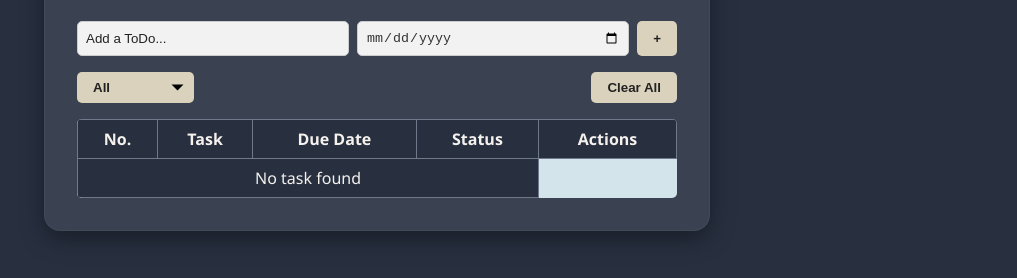
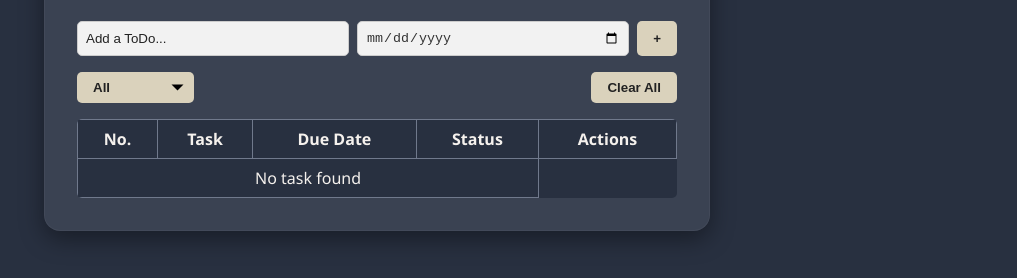
Before and after one commit to Revou-Coding-Camp/codingcamp-04-aug-25-hugowrtma, a plain HTML site: page index.html in a window 1280 px wide. Shown: the part 350-628 px from the top of the page, without its empty margins (263-1280 px from the left). Drawn offline with Linux system fonts and the light colour scheme.

Commit message:
styling fix

```diff
--- a/css/style.css
+++ b/css/style.css
@@ -150,7 +150,7 @@ button:hover {
 table {
   width: 100%;
   border-collapse: collapse;
-  background-color:#D3E4EA;
+  background-color:#283040;
   color: black;
   border-radius: 5px;
   overflow: hidden;
```
